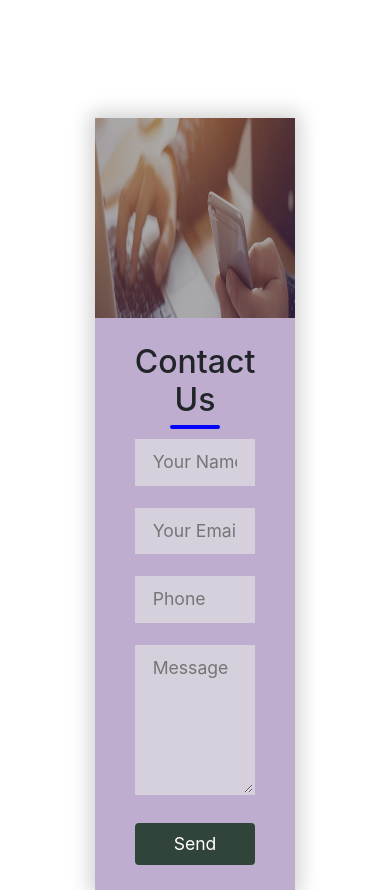
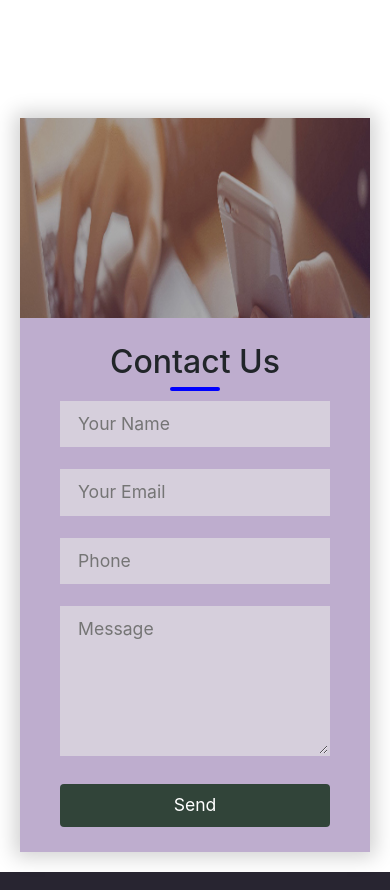
Before and after one commit to Nafis220/E-school.new, a plain HTML site: page index.html in a window 390 px wide. Shown: the part 3428-4318 px from the top of the page. Drawn offline with nearby package versions, Linux system fonts and the light colour scheme.

Commit message:
second commit

```diff
--- a/index.html
+++ b/index.html
@@ -182,7 +182,7 @@
 
 </section>
 
-<section class="container" id="contact">
+<section class="" id="contact">
 
 <div class="contact-box-wrap">
   <div class="contact-box">
--- a/style.css
+++ b/style.css
@@ -270,7 +270,10 @@ px      68    160    252    */
 	.left{
 		height: 200px;
 	}
-
+.contact-box-wrap
+{
+   padding: 20px 20px ;
+}
 
 
 
```
